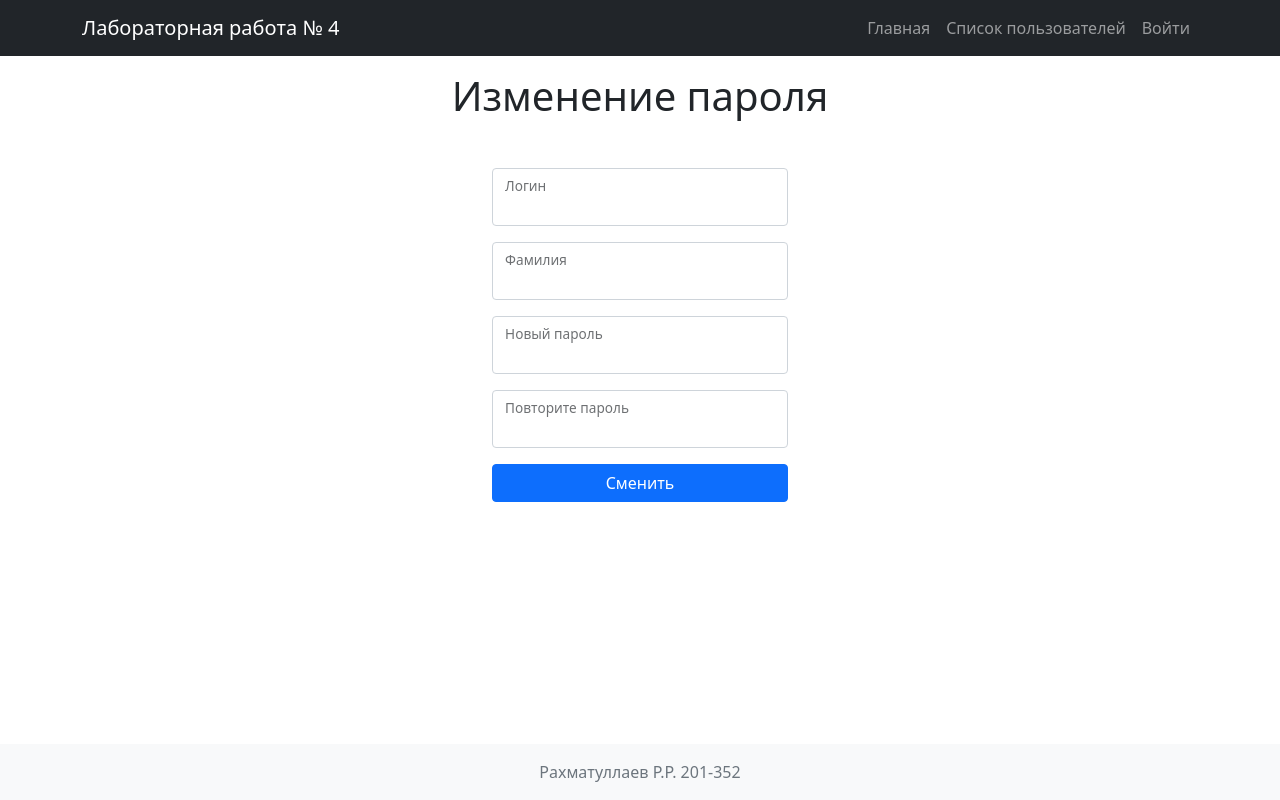
After one commit to Exxellent/4-sem, a Flask app: page /change in a window 1280 px wide. The commit adds this page. Run offline with Flask 2, Linux system fonts and the light colour scheme.

Commit message:
Lab 4 complete

```diff
--- a/lab4/app/app.py
+++ b/lab4/app/app.py
@@ -1,5 +1,5 @@
 from flask import Flask, render_template, session, request, redirect, url_for, flash
-from flask_login import LoginManager, UserMixin, login_user, logout_user, login_required
+from flask_login import LoginManager, UserMixin, login_user, logout_user, login_required, current_user
 from mysql_db import MySQL
 import mysql.connector as connector
 
@@ -174,6 +174,66 @@ def delete(user_id):
     return redirect(url_for('users'))
 
 
+@app.route('/change', methods=['GET','POST'])
+def change():
+    error = None
+    if request.method == "POST":
+        login = request.form.get('login')
+        password = request.form.get('password')
+        confpassword = request.form.get('confirmpassword')
+        last_name = request.form.get('last_name')
+        update_list = ['password', 'login', 'last_name']
+        params = request_params(update_list)
+        with mysql.connection.cursor(named_tuple=True) as cursor:
+                cursor.execute(
+                    ('SELECT * FROM users WHERE login=%(login)s AND last_name=%(last_name)s;'), params)
+                db_user = cursor.fetchone()
+        if db_user:
+            if password != confpassword:
+                error = "Пароль должны быть одинаковыми"
+                return render_template('change.html', error = error)
+            if checkpass(password) is not None:
+                error = checkpass(password)
+                return render_template('change.html', error = error)
+            with mysql.connection.cursor(named_tuple=True) as cursor:
+                    cursor.execute(
+                        ('UPDATE users SET password_hash=SHA2(%(password)s, 256) WHERE login=%(login)s AND last_name=%(last_name)s;'), params)
+                    mysql.connection.commit()
+        else:
+            flash('Не удалось сменить пароль, проверьте логин и фамилию', 'danger')
+            return render_template('change.html', error = error)
+        return redirect(url_for('login'))
+    return render_template('change.html', error = error)
+
+@app.route('/change_auth', methods=['GET','POST'])
+@login_required
+def change_auth():
+    error = None
+    if request.method == "POST":
+        old_password = request.form.get('oldpassword')
+        password = request.form.get('password')
+        confpassword = request.form.get('confirmpassword')
+        with mysql.connection.cursor(named_tuple=True) as cursor:
+                cursor.execute(
+                    ('SELECT * FROM users WHERE id=%s AND password_hash=SHA2(%s, 256);'), (current_user.id, old_password ))
+                db_user = cursor.fetchone()
+        if db_user:
+            if password != confpassword:
+                error = "Пароль должны быть одинаковыми"
+                return render_template('change.html', error = error)
+            if checkpass(password) is not None:
+                error = checkpass(password)
+                return render_template('change.html', error = error)
+            with mysql.connection.cursor(named_tuple=True) as cursor:
+                    cursor.execute(
+                        ('UPDATE users SET password_hash=SHA2(%s, 256) WHERE id=%s;'), (password, current_user.id))
+                    mysql.connection.commit()
+        else:
+            flash("Неверный старый пароль", 'danger')
+            return render_template('change.html', error = error)
+        return redirect(url_for('index'))
+    return render_template('change.html', error = error)
+
 def check(params):
     dict = {'login': None, 'password': None, 'first_name': None, 'middle_name': None, 'last_name': None}
     dict['login'] = checklog(params['login'])
--- a/lab4/app/templates/base.html
+++ b/lab4/app/templates/base.html
@@ -40,11 +40,16 @@
                             <a class="nav-link {% if request.endpoint ==
                                     'users' %}active{%
                                     endif %}" aria-current="page" href="{{
-                                    url_for('users') }}">Список
-                                пользователей</a>
+                                    url_for('users') }}">Список пользователей</a>
                         </li>
                         <li class="nav-item">
                             {% if current_user.is_authenticated %}
+                            <li class="nav-item">
+                                <a class="nav-link {% if request.endpoint ==
+                                        'change_auth' %}active{%
+                                        endif %}" aria-current="page" href="{{
+                                        url_for('change_auth') }}">Изменить пароль</a>
+                            </li>
                             <a class="nav-link" aria-current="page" href="{{ url_for('logout') }}">Выйти</a>
                             {% else %}
                             <a class="nav-link {% if request.endpoint==
--- /dev/null
+++ b/lab4/app/templates/change.html
@@ -0,0 +1,12 @@
+{% extends 'base.html' %}
+{% from 'macro.html' import render_сhange_form %}
+
+
+{% block content %}
+    <h1 class="text-center">
+        Изменение пароля
+    </h1>
+
+    {{ render_сhange_form(error) }}
+
+{% endblock %}
--- a/lab4/app/templates/login.html
+++ b/lab4/app/templates/login.html
@@ -23,7 +23,7 @@
             </div>
         </div>
         <div class="col-auto">
-            <a href="#">Забыли пароль?</a>
+            <a href="{{ url_for('change') }}">Забыли пароль?</a>
         </div>
     </div>
 
--- /dev/null
+++ b/lab4/app/templates/macro.html
@@ -0,0 +1,40 @@
+{% macro render_сhange_form(error) %}
+
+<form class="container-fluid mt-5"method="POST" style="max-width: 20rem;">
+    {% if request.endpoint == "change" %}
+    <div class="form-floating mb-3">
+        <input autocomplete="off" aria-describedby="login" type="text" class="form-control" name="login" id="login" value="" required>
+        <label for="login">Логин</label>
+    </div>
+    <div class="form-floating mb-3">
+        <input autocomplete="off" aria-describedby="last_name" type="text" class="form-control" name="last_name" id="last_name" value="" required>
+        <label for="last_name">Фамилия</label>
+    </div>
+    {%endif%}
+    {% if request.endpoint == "change_auth" %}
+    <div class="form-floating mb-3">
+        <input type="password" class="form-control"
+                name="oldpassword" id="oldpassword" aria-describedby="oldpasswordValid" value="">
+            <label for="oldpassword">Старый пароль</label>
+    </div>
+    {%endif%}
+    <div class="form-floating mb-3">
+        <input type="password" class="form-control {% if error is not none %} is-invalid {% endif %}"
+                name="password" id="password" aria-describedby="passwordValid" value="">
+            <div id="passwordValid" class="invalid-feedback">
+                {{ error }}
+            </div>
+            <label for="password">Новый пароль</label>
+    </div>
+    <div class="form-floating mb-3">
+        <input type="password" class="form-control {% if error is not none %} is-invalid {% endif %}"
+        name="confirmpassword" id="confirmpassword" aria-describedby="confirmpasswordValid" value="">
+        <div id="oldpasswordValid" class="invalid-feedback">
+            {{ error }}
+        </div>
+        <label for="confirmpassword">Повторите пароль</label>
+    </div>
+    <button class="btn btn-primary w-100" type="submit">Сменить</button>
+</form>
+
+{% endmacro %}
--- a/lab4/app/templates/users/new.html
+++ b/lab4/app/templates/users/new.html
@@ -4,7 +4,6 @@
 {% block content %}
     <h1>
         Создание нового пользователя
-        {{error}}
     </h1>
 
     {{ render_user_form(url_for('create'), roles, error, user) }}
```
Also changed, not shown: lab4/app/templates/change_auth.html (added, +12 -0 lines).
